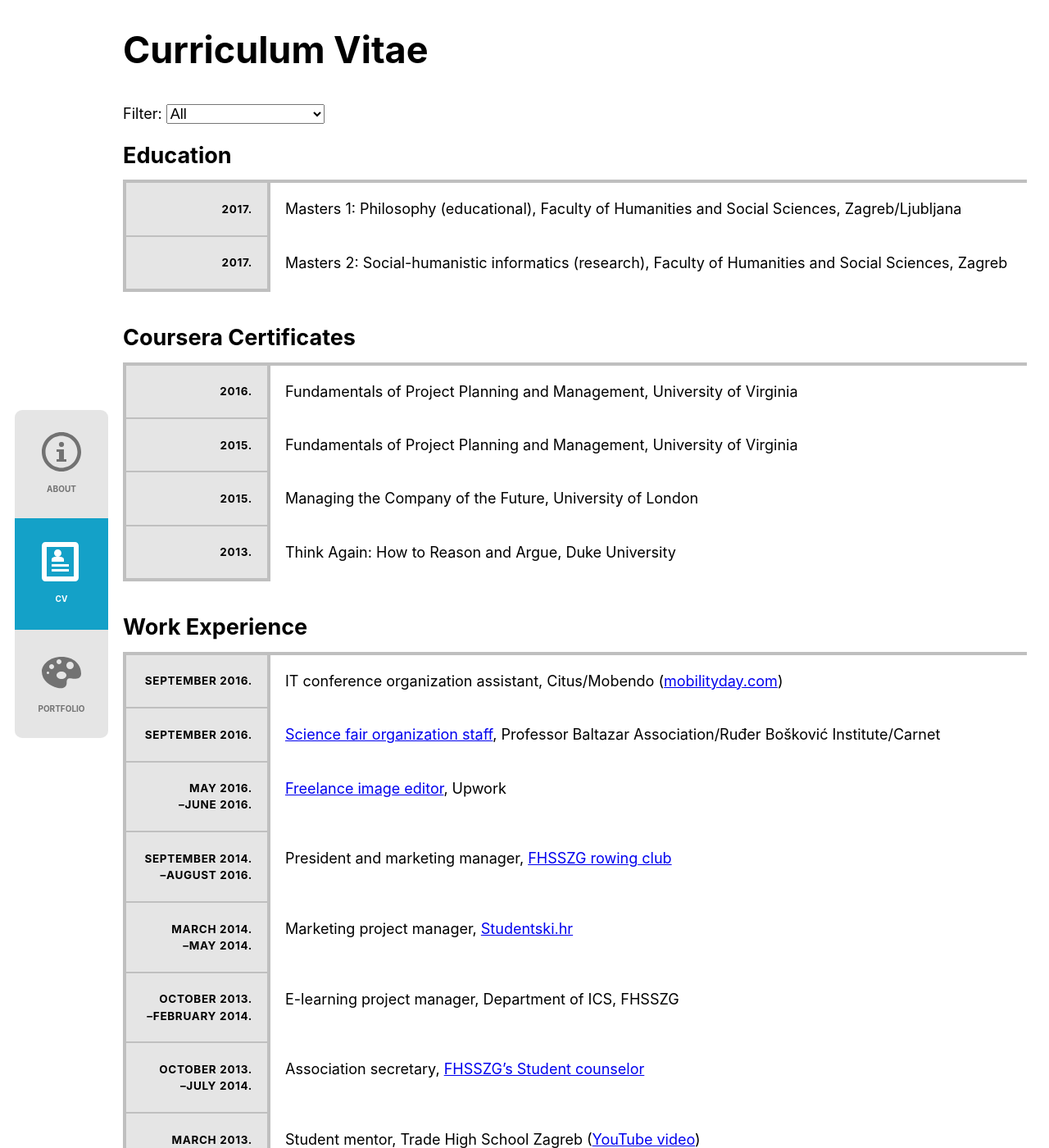
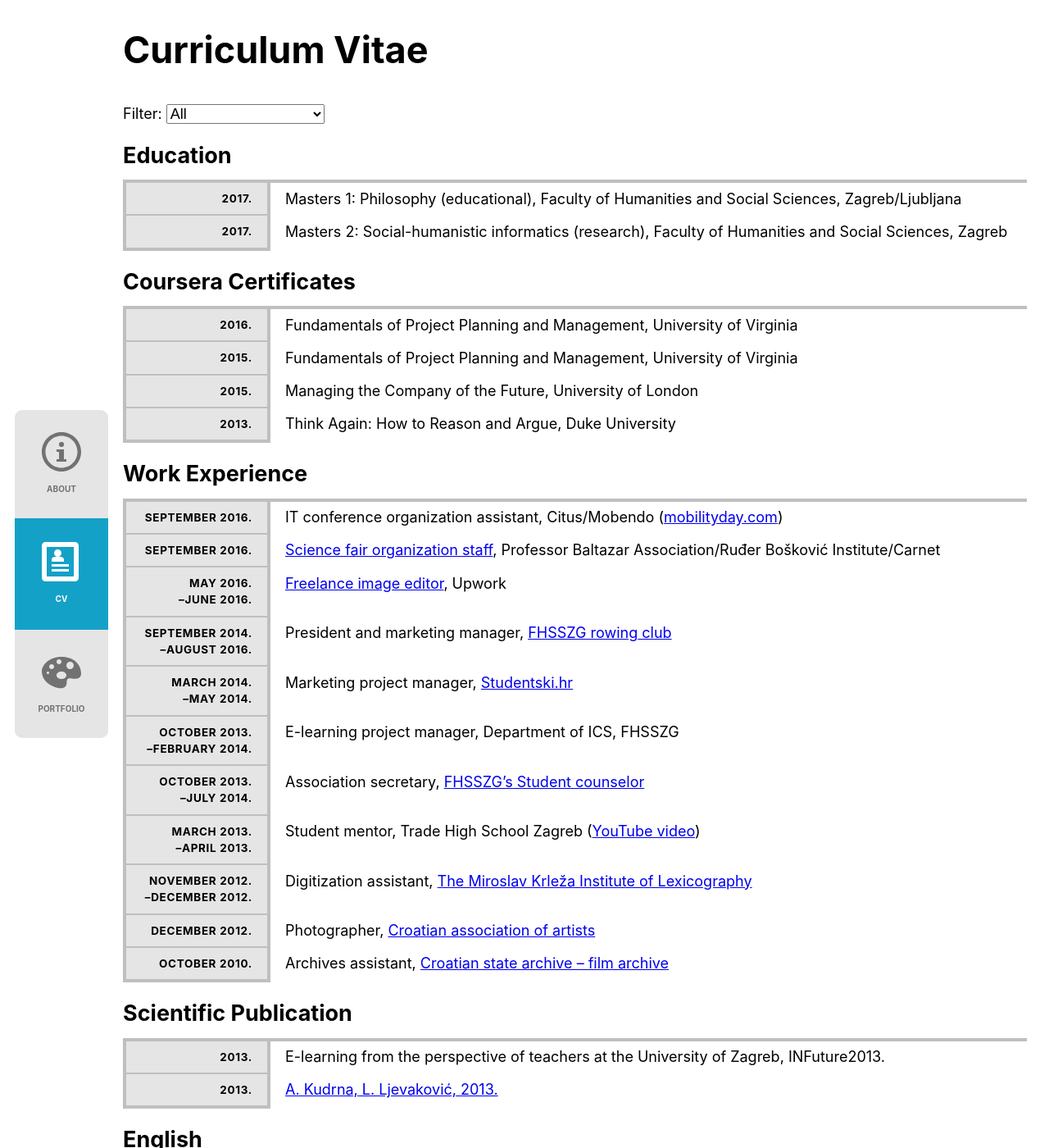
Before and after one commit to akudrna/akudrna.github.io, a Jekyll site: the page built from cv.html, in a window 1280 px wide and 1400 px high. Shown: the whole window at 82% size. Built offline with Jekyll 4.4.1, drawn with Linux system fonts in a browser that asks for light colours.

Commit message:
Make the CV more compact

```diff
--- a/_sass/_cv.scss
+++ b/_sass/_cv.scss
@@ -2,7 +2,7 @@
 
 .cv {
   &-section {
-    padding: 1rem 0;
+    margin-top: 1rem;
   }
 
   &-heading {
@@ -32,7 +32,7 @@
   }
 
   &-items.styled &-name {
-    padding: 0.5rem 0;
+    padding: 0.3rem 0;
   }
 
   &-row {
@@ -42,7 +42,7 @@
   &-time {
     width: 10rem;
     margin-right: 1rem;
-    padding: 1.2rem 1rem;
+    padding: 0.5rem 1rem;
     background: $color-bg;
     border-right: 0.25rem solid $color-border;
     border-bottom: 0.15rem solid $color-border;
@@ -60,7 +60,7 @@
 
   &-name {
     @include flex(1);
-    padding: 1rem 0;
+    padding: 0.3rem 0;
 
     p {
       margin: 0;
```
